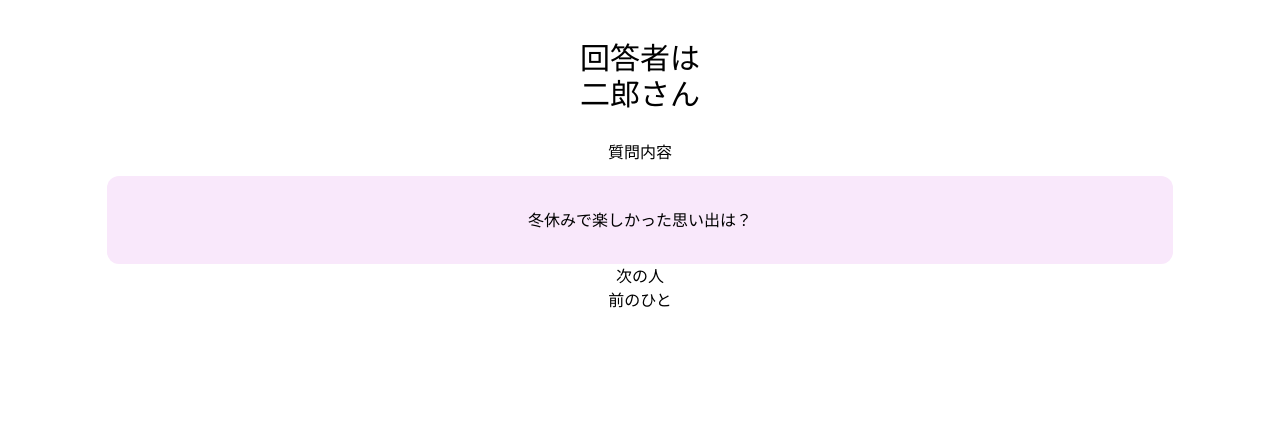
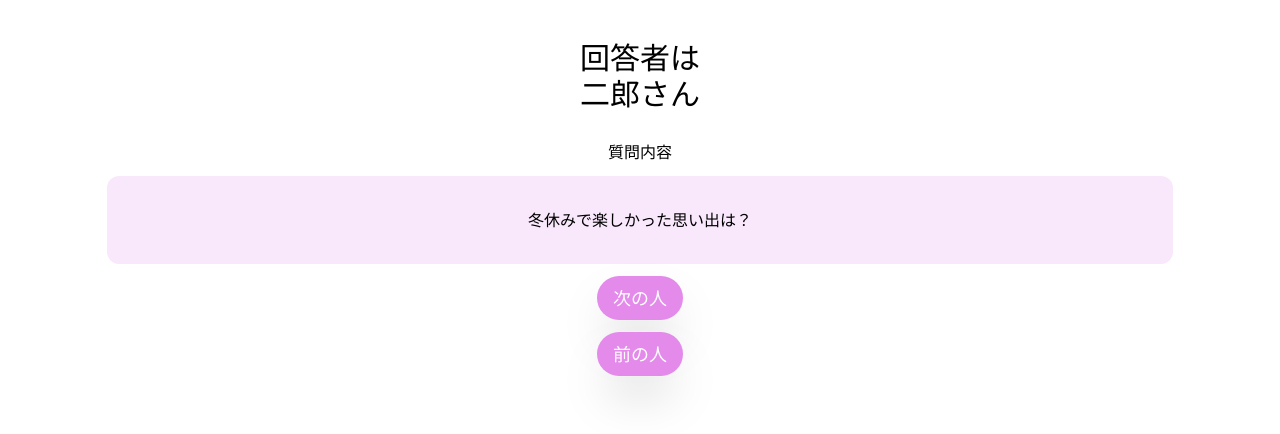
Before and after one commit to Doer-org/hack-camp_vol5_2022, a React (Create React App) app in the folder front/: page /Questions in a window 1280 px wide. Both pictures are taken after a click on the button "次の人". Shown: the top 434 px of the page. Built offline with nearby package versions, Linux system fonts and the light colour scheme.

Commit message:
add: basebutton components

```diff
--- /dev/null
+++ b/front/src/coomponents/parts/BaseButton.js
@@ -0,0 +1,18 @@
+import React from "react";
+
+
+function BaseButton({name, onClick}) {
+    return(
+        <button onClick={onClick} className="rounded-full shadow-2xl
+                            bg-purple hover:bg-thick-purple
+                            hover:shadow-sm hover:translate-y-0.5
+                            text-lg text-white font-medium
+                            py-2 px-4
+                            inline-block
+                            transform transition">
+            {name}
+        </button>
+    );
+}
+
+export default BaseButton;
--- a/front/src/coomponents/views/Home.js
+++ b/front/src/coomponents/views/Home.js
@@ -1,5 +1,5 @@
 import React from "react";
-import NextButton from "../parts/button";
+import NextButton from "../parts/Nextbutton";
 
 export default class Home extends React.Component {
   render() {
--- a/front/src/coomponents/views/Questions.js
+++ b/front/src/coomponents/views/Questions.js
@@ -2,6 +2,7 @@ import React, { useState } from "react";
 import SecTitle from "../parts/SecTitle";
 import QuestionCard from "../parts/QuestionCard";
 import { questions } from "../../data/questions";
+import BaseButton from "../parts/BaseButton";
 
 const Questions = () => {
   const yousers = [
@@ -36,22 +37,23 @@ const Questions = () => {
         <QuestionCard content={questions[current]} />
         {yousers.length === current +1 ? (
           <>
-            <div>
-              <button>参加者一覧</button>
+            <div className="mb-0 mt-3">
+              <BaseButton name="参加者一覧"/>
             </div>
-            <div>
-              <button onClick={backQuestion}>前のひと</button>
+
+            <div className="mb-0 mt-3">
+              <BaseButton onClick={(e) => backQuestion(e)} name="前の人"/>
             </div>
           </>
         ) : (
           <>
-            <div>
-              <button onClick={nextQuestion}>次の人</button>
+            <div className="mb-0 mt-3">
+              <BaseButton onClick={(e) => nextQuestion(e) } name="次の人"/>
             </div>
             {!current - 1 < 0 ? (
               <>
-                <div>
-                  <button onClick={backQuestion}>前のひと</button>
+                <div className="mb-0 mt-3">
+                  <BaseButton onClick={(e) => backQuestion(e)} name="前の人"/>
                 </div>
               </>
             ) : null}
```
Also changed, not shown: front/src/coomponents/parts/Nextbutton.js (renamed from front/src/coomponents/parts/button.js), 1 other file (tests, documents, lock files or other folders).
